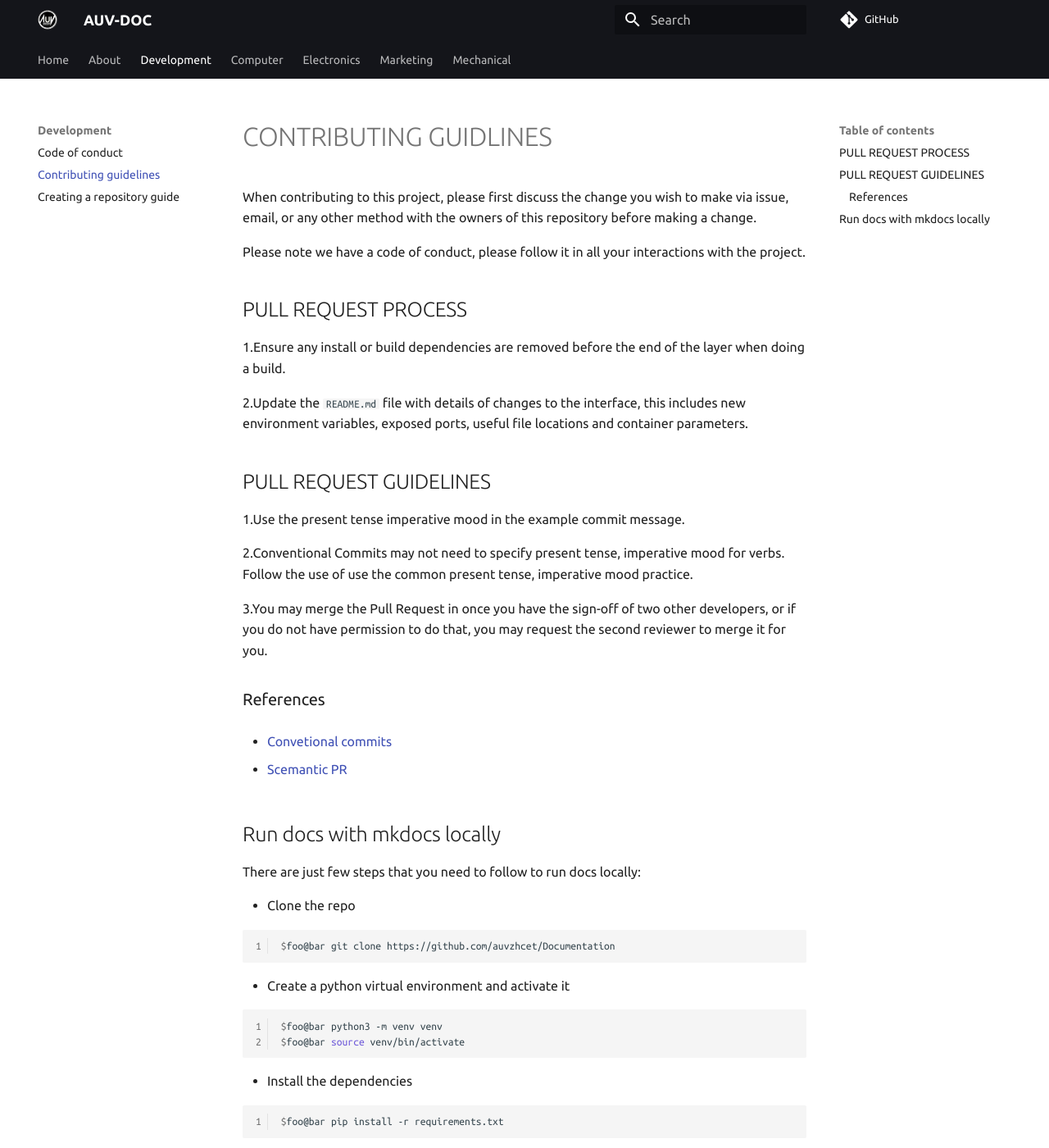
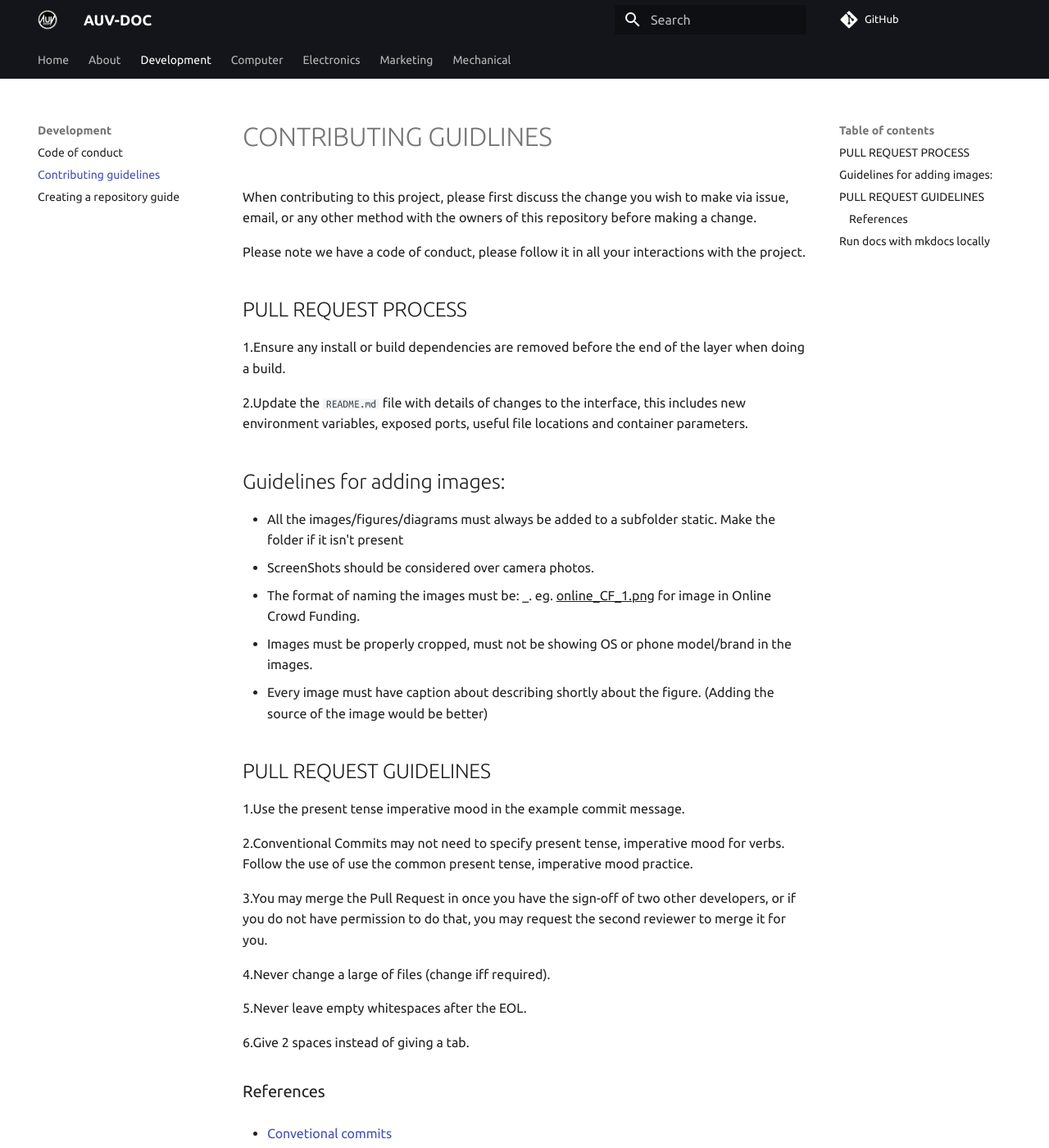
Before and after one commit to auvzhcet/Documentation, an MkDocs documentation site: the page built from docs/Development/CONTRIBUTING.md, in a window 1280 px wide and 1400 px high. Shown: the whole window at 82% size. Built offline with MkDocs 1.6.1 and Material for MkDocs 9.7.7, drawn with Linux system fonts in a browser that asks for light colours; comment, search, counter and statistics services are not loaded.

Commit message:
docs: Add image guidlines (#72)
* docs: add image guidelines

* docs: Add requested changes

```diff
--- a/docs/Development/CONTRIBUTING.md
+++ b/docs/Development/CONTRIBUTING.md
@@ -10,6 +10,14 @@ Please note we have a code of conduct, please follow it in all your interactions
 
 2.Update the `README.md` file with details of changes to the interface, this includes new environment variables, exposed ports, useful file locations and container parameters.
 
+## Guidelines for adding images:
+
+- All the images/figures/diagrams must always be added to a subfolder static. Make the folder if it isn't present
+- ScreenShots should be considered over camera photos.
+- The format of naming the images must be: <document_name>_. eg. <ins>online_CF_1.png</ins>  for image in Online Crowd Funding.
+- Images must be properly cropped, must not be showing OS or phone model/brand in the images.
+- Every image must have caption about describing shortly about the figure. (Adding the source of the image would be better)
+
 ## PULL REQUEST GUIDELINES
 
 1.Use the present tense imperative mood in the example commit message.
@@ -18,6 +26,11 @@ Please note we have a code of conduct, please follow it in all your interactions
 
 3.You may merge the Pull Request in once you have the sign-off of two other developers, or if you do not have permission to do that, you may request the second reviewer to merge it for you.
 
+4.Never change a large of files (change iff required).
+
+5.Never leave empty whitespaces after the EOL.
+
+6.Give 2 spaces instead of giving a tab.
 ### References
 
 - [Convetional commits](https://www.conventionalcommits.org/en/v1.0.0/)
```
